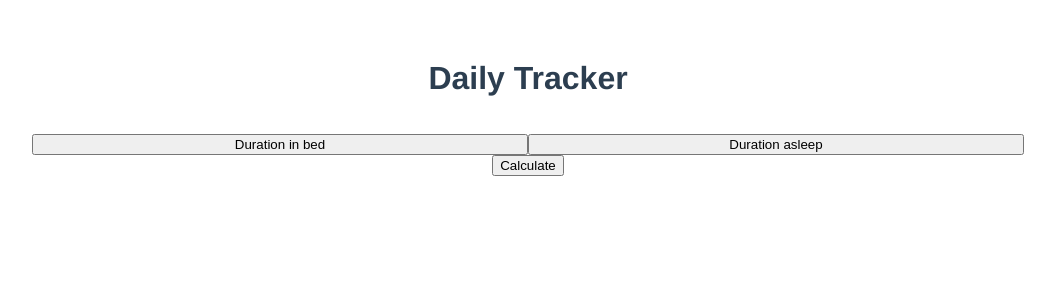
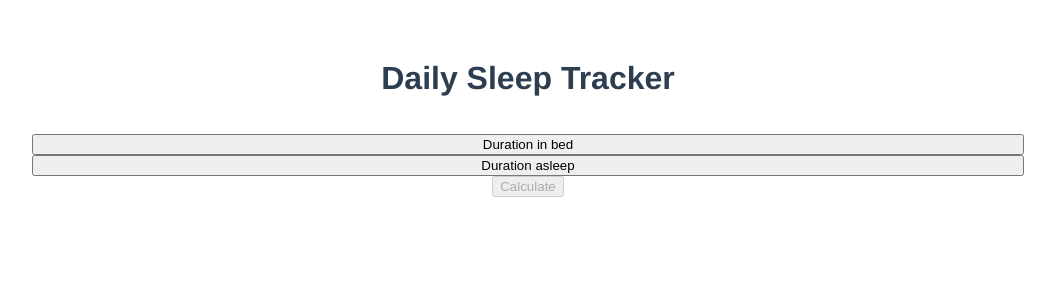
Before and after one commit to davidhickey/sleep_tracker, a Vue app: page / in a window 1280 px wide. Shown: the top 300 px of the page, without its empty margins (112-1167 px from the left). Built offline with nearby package versions, Linux system fonts and the light colour scheme.

Commit message:
feature/sleep_score - binds option selection data to parent component, adds logic to enable and disable button component

```diff
--- a/src/components/daily-tracker.vue
+++ b/src/components/daily-tracker.vue
@@ -1,15 +1,27 @@
 <template>
   <div class="daily-tracker-container">
     <h1>
-    Daily Tracker
+    Daily Sleep Tracker
     </h1>
     <div class="widget-wrapper">
       <div class="dropdowns-container">
-        <Dropdown :options="options" :label="'Duration in bed'"/>
-        <Dropdown :options="options" :label="'Duration asleep'"/>
+        <Dropdown
+          @dropdownSelection="handleDropdownSelection"
+          :options="options"
+          :label="'Duration in bed'"
+          :name="'bed'"
+        />
+        <Dropdown
+          @dropdownSelection="handleDropdownSelection"
+          :options="options"
+          :label="'Duration asleep'"
+          :name="'sleep'"
+        />
       </div>
       <div class="submit-container">
-        <Button :label="'Calculate'"/>
+        <Button
+          :label="'Calculate'"
+          :disabled="!canSubmit"/>
       </div>
     </div>
   </div>
@@ -25,23 +37,49 @@ export default {
     Dropdown,
     Button
   },
+  data(){
+    return {
+      bedDataSelection: null,
+      sleepDataSelection: null,
+    }
+  },
   computed: {
     options(){
       const options = [];
       let hours = 0;
       let min = 30;
       while(hours <= 24){
+        const value = hours + (min === 30 ? 0.5 : 0);
         if(min === 30){
-          if(hours !== 24)options.push(`${hours} hrs. and ${min} min.`)
+          if(hours !== 24)options.push({
+            label: `${hours} hrs. and ${min} min.`,
+            value
+          });
           min = 0;
           hours ++;
         }
         else{
-          options.push(`${hours} hrs.`)
+          options.push({
+            label:`${hours} hrs.`,
+            value
+          });
           min = 30;
         }
       }
       return options;
+    },
+    canSubmit(){
+      return this.bedDataSelection && this.sleepDataSelection;
+    }
+  },
+  methods: {
+    handleDropdownSelection(selection){
+      if(selection.dropdown === "bed"){
+        this.bedDataSelection = selection.value
+      }
+      else{
+        this.sleepDataSelection = selection.value;
+      }
     }
   }
 }
--- a/src/components/elements/button.vue
+++ b/src/components/elements/button.vue
@@ -1,7 +1,8 @@
 <template>
   <button
     @click="$emit('buttonClick')"
-    :class="type">
+    :class="type"
+    :disabled="disabled">
     {{ label }}
   </button>
 </template>
@@ -10,8 +11,12 @@
 export default {
   name: 'Button',
   props: {
-      label: String,
-      type: String
+    label: String,
+    type: String,
+    disabled: {
+      default: false,
+      type: Boolean
+    },
   }
 }
 </script>
--- a/src/components/elements/dropdown.vue
+++ b/src/components/elements/dropdown.vue
@@ -1,11 +1,18 @@
 <template>
   <div class="dropdown-container">
-    <Button @buttonClick="toggle" :label="label" :type="'dropdown'"/>
+    <Button
+      @buttonClick="toggle"
+      :label="selection.label ? `${label}: ${selection.label}`: label"
+      :type="'dropdown'"/>
     <Transition name="slide">
     <div v-if="active" class="options-container">
       <ul class="options">
-        <li v-for="(option, index) of options" :key="index" class="option">
-          {{ option }}
+        <li
+          v-for="(option, index) of options"
+          :key="index" class="option"
+          @click="handleDropdownSelection(option)"
+          :class="{'selected' : option === selection}">
+          {{ option.label }}
         </li>
       </ul>
     </div>
@@ -24,15 +31,24 @@ export default {
   props: {
     options: Array,
     label: String,
+    name: String
   },
   data(){
     return {
-      active: false
+      active: false,
+      selection: {
+        label: '',
+        value: null,
+      }
     }
   },
   methods: {
     toggle(){
       this.active = !this.active;
+    },
+    handleDropdownSelection(option){
+      this.selection = this.selection !== option ? option : {label: '', value: null};
+      this.$emit('dropdownSelection', {dropdown: this.name, ...this.selection});
     }
   }
 }
@@ -40,8 +56,8 @@ export default {
 
 <style lang="scss" scoped>
 .dropdown-container {
-  display: inline-block;
-  width: 50%;
+  display: block;
+  width: 100%;
   position: relative;
 
   .options-container {
@@ -50,6 +66,7 @@ export default {
     height: 25rem;
     overflow-y: scroll;
     background-color: white;
+    z-index: 1;
 
     .options {
       text-align: left;
@@ -58,6 +75,11 @@ export default {
       .option {
         list-style-type: none;
         cursor: pointer;
+
+        &.selected {
+          background-color: black;
+          color: white;
+        }
 
         &:hover{
           background-color: black;
```
